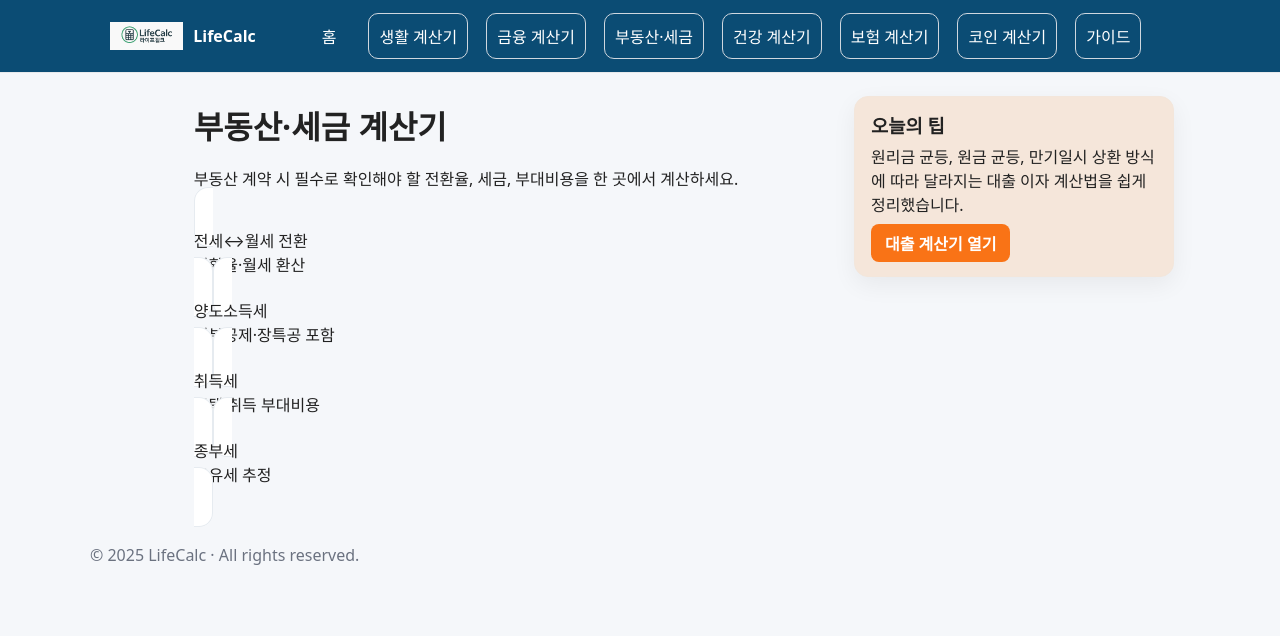
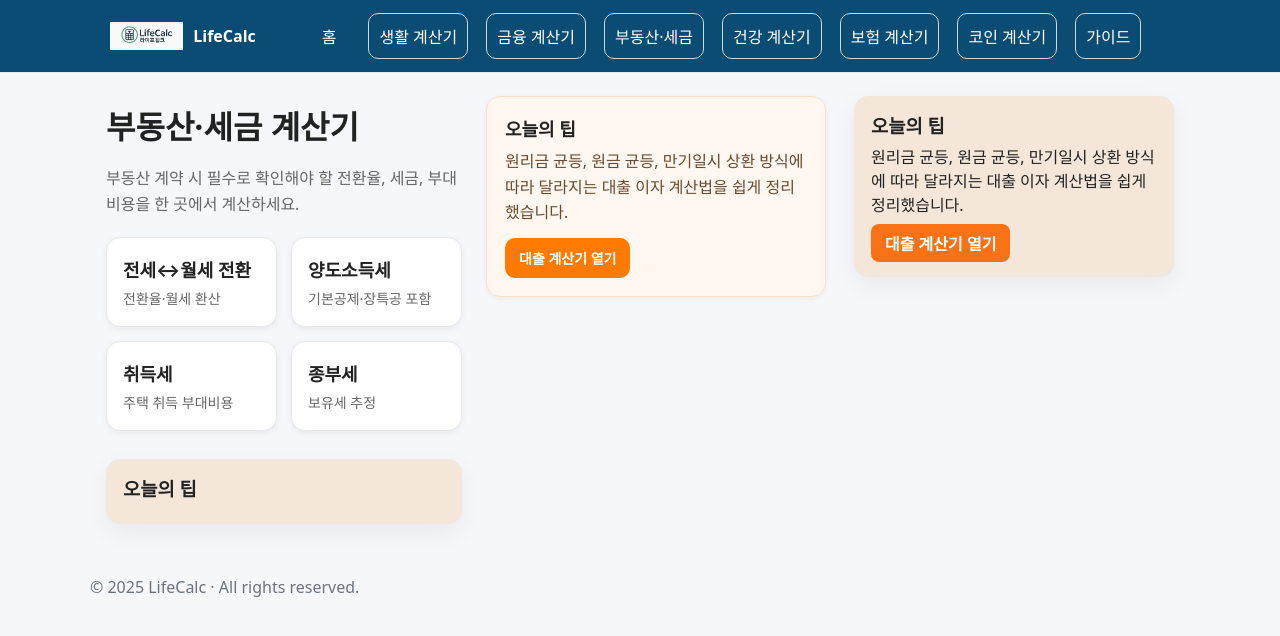
Before and after one commit to khai-lang/LifeCalc, a Jekyll site: the page built from realestate/index.md, in a window 1280 px wide. Shown: the top 636 px of the page. Built offline with Jekyll 4.4.1, drawn with Linux system fonts in a browser that asks for light colours.

Commit message:
Update index.md

```diff
--- a/realestate/index.md
+++ b/realestate/index.md
@@ -6,24 +6,146 @@ permalink: /realestate/
 section: realestate
 ---
 
-<h1>부동산·세금 계산기</h1>
-<p class="muted">부동산 계약 시 필수로 확인해야 할 전환율, 세금, 부대비용을 한 곳에서 계산하세요.</p>
+<style>
+/* 페이지 전용(스코프) 스타일 – 다른 페이지에 영향 주지 않도록 섹션에 한정 */
+.realestate-wrap {
+  display: grid;
+  grid-template-columns: 1fr;
+  gap: 24px;
+}
 
-<div class="grid-cards">
-  <a class="card card-link" href="/realestate/rent-to-jeonse/">
-    <div class="title">전세↔월세 전환</div>
-    <div class="desc">전환율·월세 환산</div>
-  </a>
-  <a class="card card-link" href="/realestate/capital-gains/">
-    <div class="title">양도소득세</div>
-    <div class="desc">기본공제·장특공 포함</div>
-  </a>
-  <a class="card card-link" href="/realestate/acquisition-tax/">
-    <div class="title">취득세</div>
-    <div class="desc">주택 취득 부대비용</div>
-  </a>
-  <a class="card card-link" href="/realestate/property-tax/">
-    <div class="title">종부세</div>
-    <div class="desc">보유세 추정</div>
-  </a>
-</div>
+/* 데스크톱에서 우측 팁 영역과 2열 구성 */
+@media (min-width: 992px) {
+  .realestate-wrap {
+    grid-template-columns: 1fr 340px;
+    align-items: start;
+  }
+}
+
+/* 설명 문구 */
+.realestate-intro {
+  color: var(--muted-text, #666);
+  margin: 8px 0 20px;
+  line-height: 1.6;
+}
+
+/* 카드 그리드 */
+.grid-cards {
+  display: grid;
+  grid-template-columns: 1fr;
+  gap: 14px;
+}
+
+/* 화면 넓어질수록 열 수 증가 */
+@media (min-width: 560px) {
+  .grid-cards { grid-template-columns: repeat(2, 1fr); }
+}
+@media (min-width: 1024px) {
+  .grid-cards { grid-template-columns: repeat(2, 1fr); }
+}
+
+/* 카드(링크) 기본 스타일 */
+.card {
+  display: block;
+  padding: 18px 16px;
+  background: #fff;
+  border: 1px solid #e8e8e8;
+  border-radius: 14px;
+  text-decoration: none;
+  color: inherit;
+  box-shadow: 0 2px 6px rgba(0,0,0,0.06);
+  transition: transform .18s ease, box-shadow .18s ease, border-color .18s ease;
+}
+
+.card:hover,
+.card:focus-visible {
+  transform: translateY(-3px);
+  box-shadow: 0 6px 16px rgba(0,0,0,0.10);
+  border-color: #e1e1e1;
+  outline: none;
+}
+
+/* 카드 내부 텍스트 */
+.card .title {
+  font-weight: 700;
+  font-size: 18px;
+  margin-bottom: 6px;
+}
+.card .desc {
+  font-size: 14px;
+  color: #666;
+}
+
+/* 우측 ‘오늘의 팁’ 박스(있을 경우) */
+.tip-box {
+  background: #fff7f0;
+  border: 1px solid #ffe0c7;
+  border-radius: 14px;
+  padding: 18px;
+  box-shadow: 0 2px 6px rgba(0,0,0,0.04);
+}
+.tip-box h3 {
+  margin: 0 0 8px;
+  font-size: 18px;
+}
+.tip-box p {
+  margin: 0 0 12px;
+  color: #6b4a2f;
+  line-height: 1.6;
+}
+.tip-box .btn {
+  display: inline-block;
+  padding: 10px 14px;
+  border-radius: 10px;
+  background: #ff7a00;
+  color: #fff;
+  font-weight: 600;
+  text-decoration: none;
+}
+
+/* 하단 공통 팁 리스트 인클루드 상자 보강 */
+.section-tip-list {
+  margin-top: 28px;
+}
+</style>
+
+<section class="realestate-wrap">
+  <!-- 본문 영역 -->
+  <div>
+    <h1>부동산·세금 계산기</h1>
+    <p class="realestate-intro">부동산 계약 시 필수로 확인해야 할 전환율, 세금, 부대비용을 한 곳에서 계산하세요.</p>
+
+    <div class="grid-cards" aria-label="부동산 계산기 링크 목록">
+      <a class="card" href="{{ site.baseurl }}/realestate/rent-to-jeonse/">
+        <div class="title">전세↔월세 전환</div>
+        <div class="desc">전환율·월세 환산</div>
+      </a>
+
+      <a class="card" href="{{ site.baseurl }}/realestate/capital-gains/">
+        <div class="title">양도소득세</div>
+        <div class="desc">기본공제·장특공 포함</div>
+      </a>
+
+      <a class="card" href="{{ site.baseurl }}/realestate/acquisition-tax/">
+        <div class="title">취득세</div>
+        <div class="desc">주택 취득 부대비용</div>
+      </a>
+
+      <a class="card" href="{{ site.baseurl }}/realestate/property-tax/">
+        <div class="title">종부세</div>
+        <div class="desc">보유세 추정</div>
+      </a>
+    </div>
+
+    <div class="section-tip-list">
+      {% include promo-tip-list.html %}
+    </div>
+  </div>
+
+  <!-- 우측 사이드 팁(선택적으로 노출하려면 유지 / 필요 없으면 제거) -->
+  <aside class="tip-box">
+    <h3>오늘의 팁</h3>
+    <p>원리금 균등, 원금 균등, 만기일시 상환 방식에 따라 달라지는 대출 이자 계산법을 쉽게 정리했습니다.</p>
+    <a class="btn" href="{{ site.baseurl }}/finance/loan/">대출 계산기 열기</a>
+  </aside>
+</section>
```
